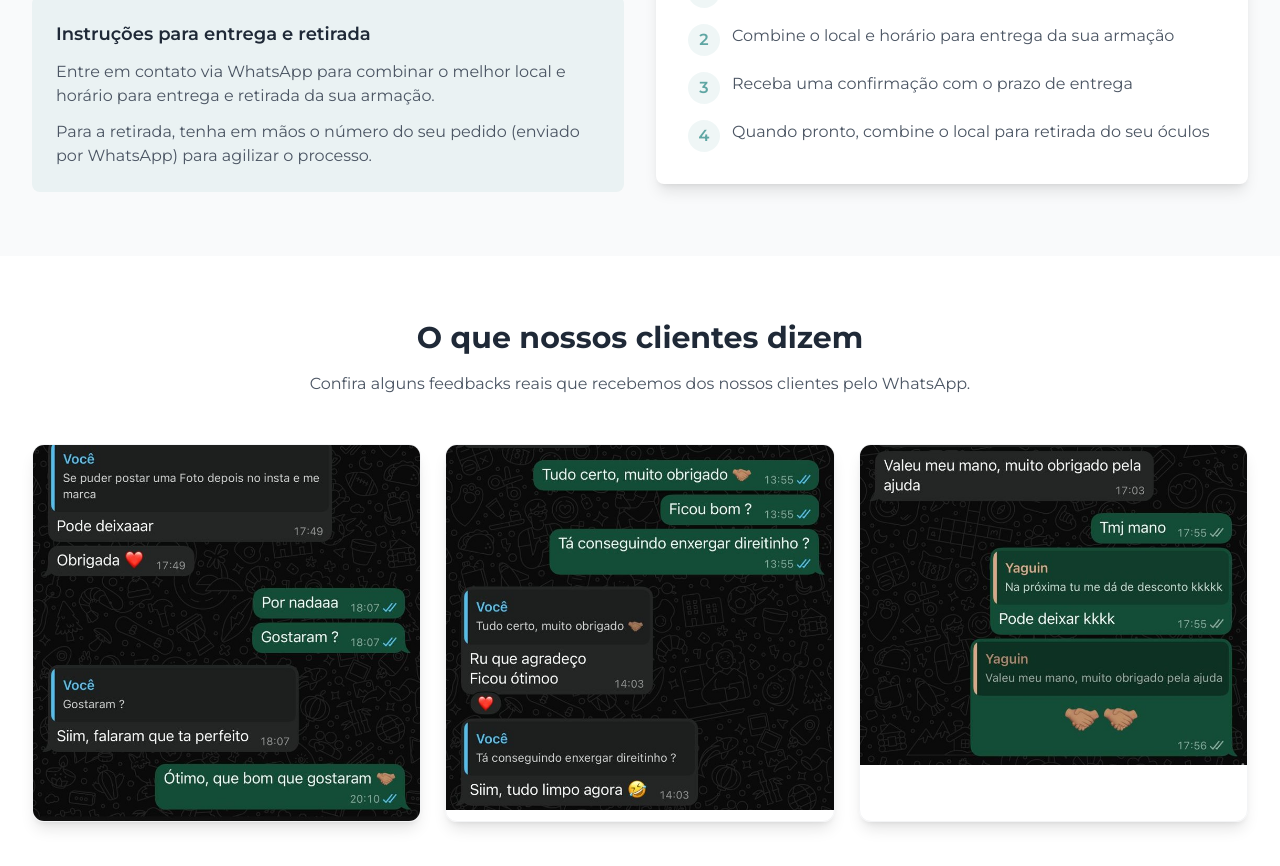
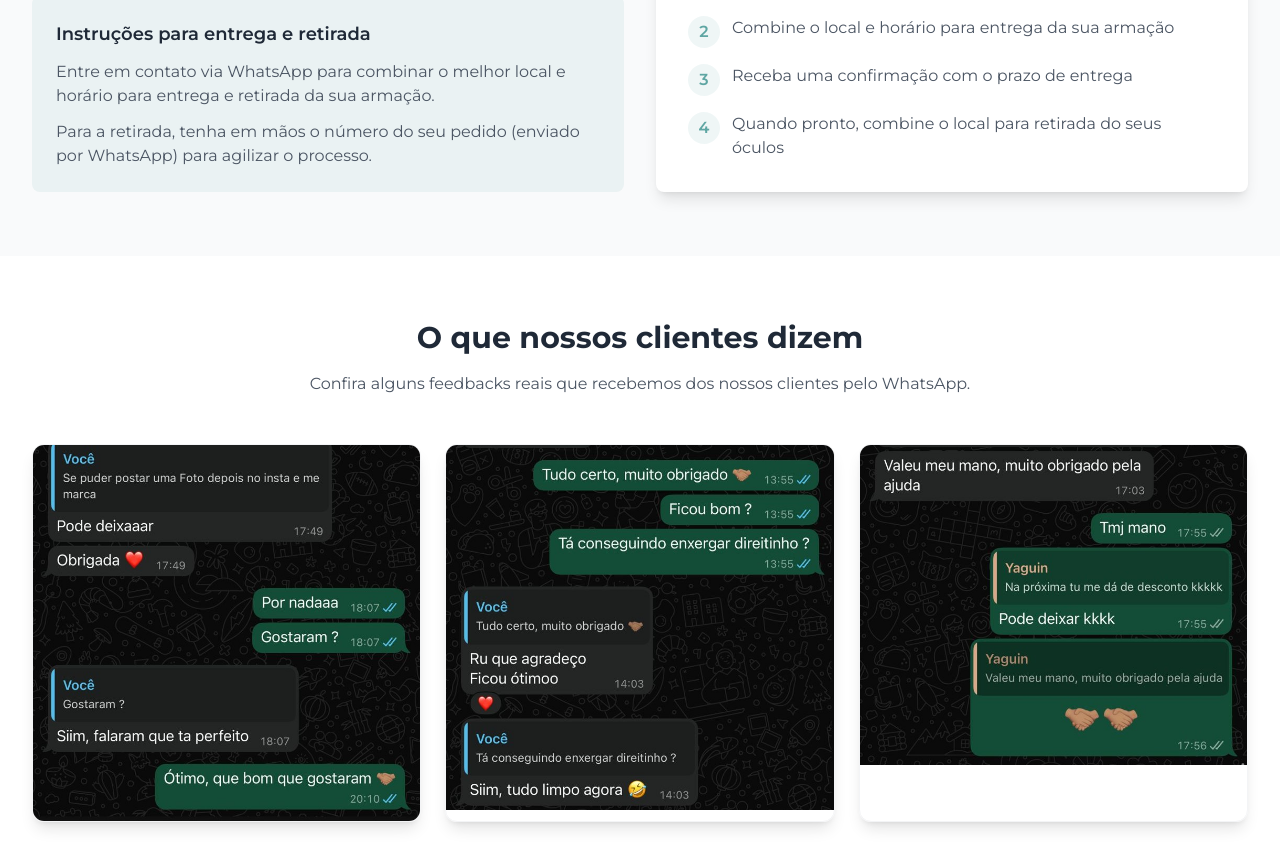
Before and after one commit to joaoromao17/VictorClearVision, a React (Vite) app: page /contato in a window 1280 px wide. Shown: the part 1116-1982 px from the top of the page. Built offline with nearby package versions, Linux system fonts and the light colour scheme.

Commit message:
Update Contato.tsx

```diff
--- a/src/pages/Contato.tsx
+++ b/src/pages/Contato.tsx
@@ -136,7 +136,7 @@ const Contato = () => {
                 </li>
                 <li className="flex gap-3">
                   <span className="flex-shrink-0 flex items-center justify-center rounded-full bg-primary/10 w-8 h-8 text-primary font-semibold">4</span>
-                  <p className="text-gray-600">Quando pronto, combine o local para retirada do seu óculos</p>
+                  <p className="text-gray-600">Quando pronto, combine o local para retirada do seus óculos</p>
                 </li>
               </ol>
             </div>
```
